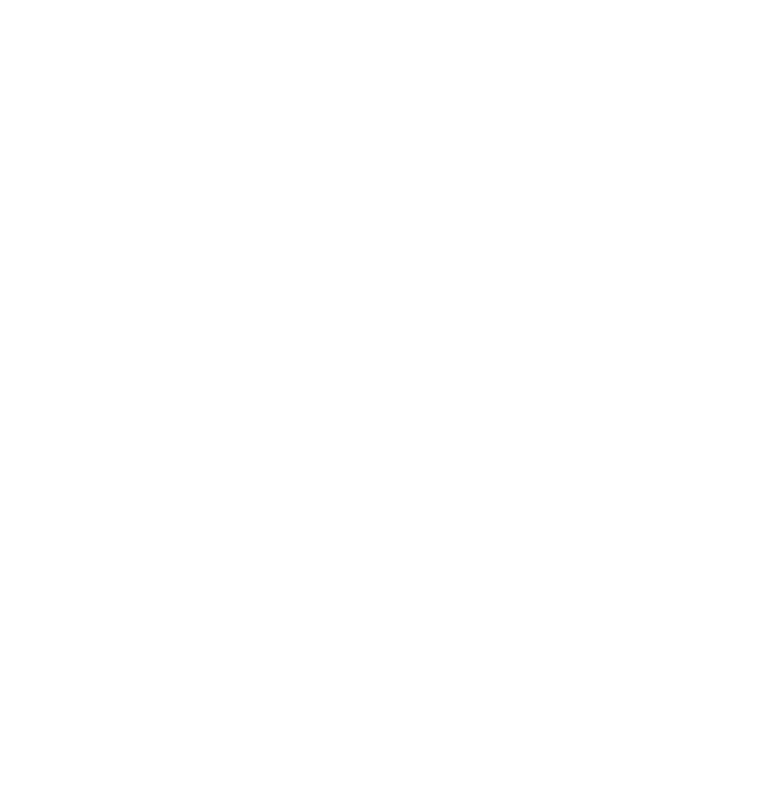
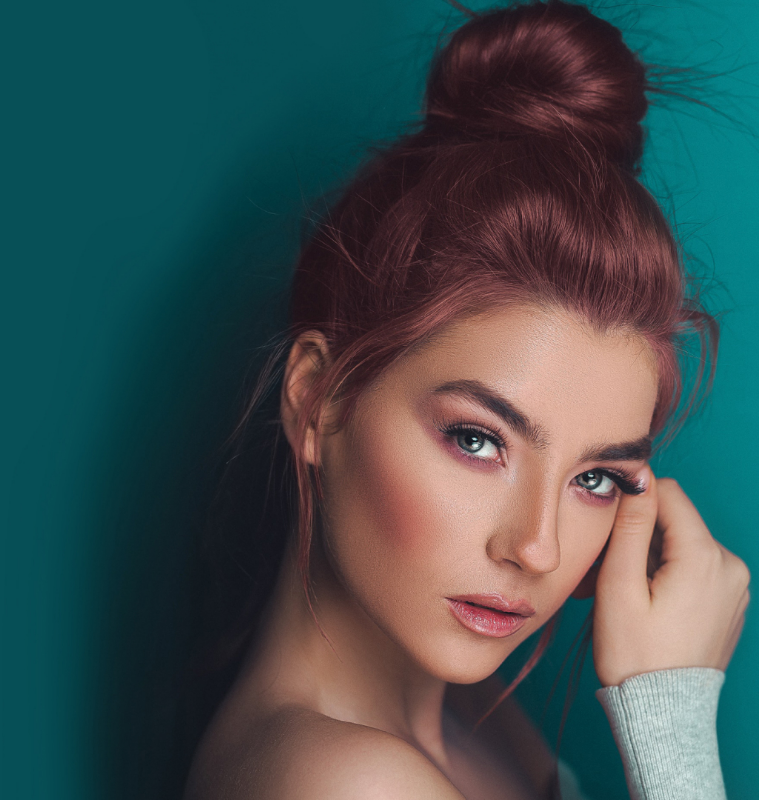
Before and after one commit to x8er/studio-pegas-landing-page, a plain HTML site: page index.html in a window 1280 px wide. Shown: the whole page, without its empty margins (521-1280 px from the left). Drawn offline with Linux system fonts and the light colour scheme.

Commit message:
🖼 Added background for header

```diff
--- a/css/style.scss
+++ b/css/style.scss
@@ -2,3 +2,18 @@
   padding: 0;
   margin: 0;
 }
+
+body {
+  display: flex;
+  flex-direction: column;
+  align-items: center;
+}
+
+header {
+  max-width: 1920px;
+  width: 100%;
+  height: 100vh;
+  background-image: url("/img/header-bg.jpg");
+  background-repeat: no-repeat;
+  background-size: cover;
+}
--- a/index.html
+++ b/index.html
@@ -9,6 +9,9 @@
 </head>
 
 <body>
+  <header>
+
+  </header>
   <script src="js/script.js"></script>
 </body>
 
```
Also changed, not shown: css/style.css, icons/logo.png (added), img/header-bg.jpg (added), 1 other file.
